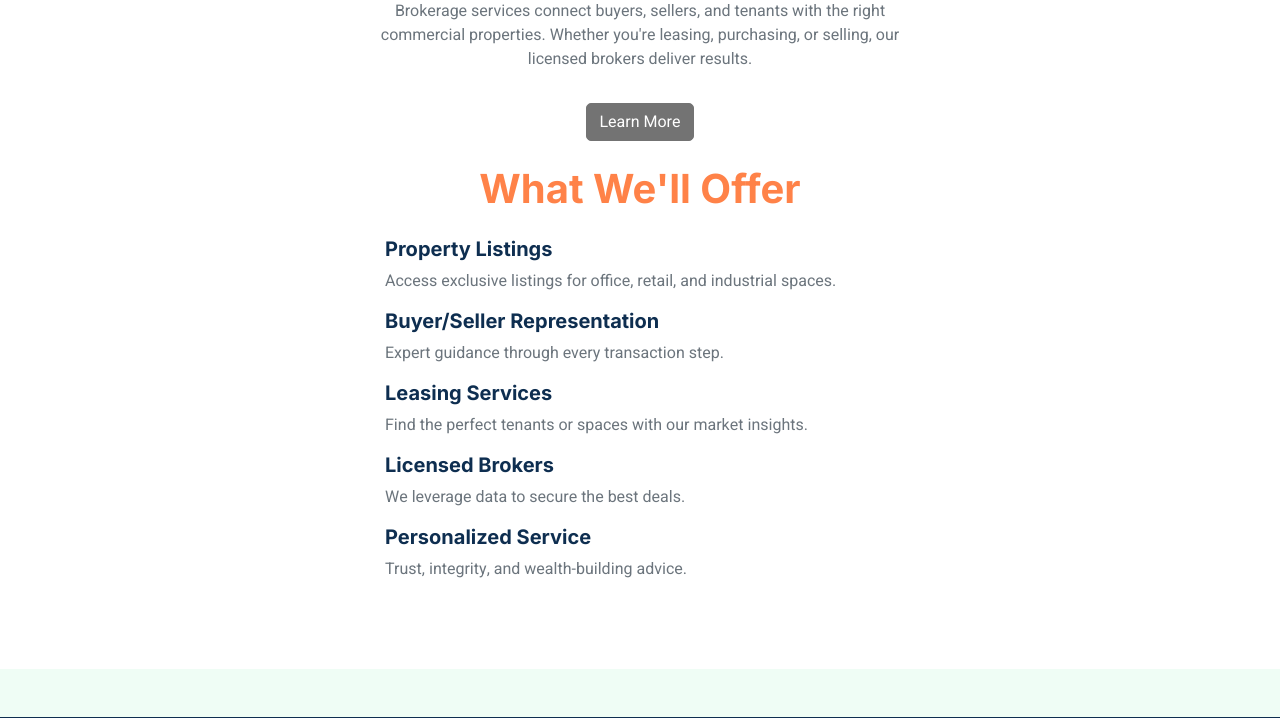
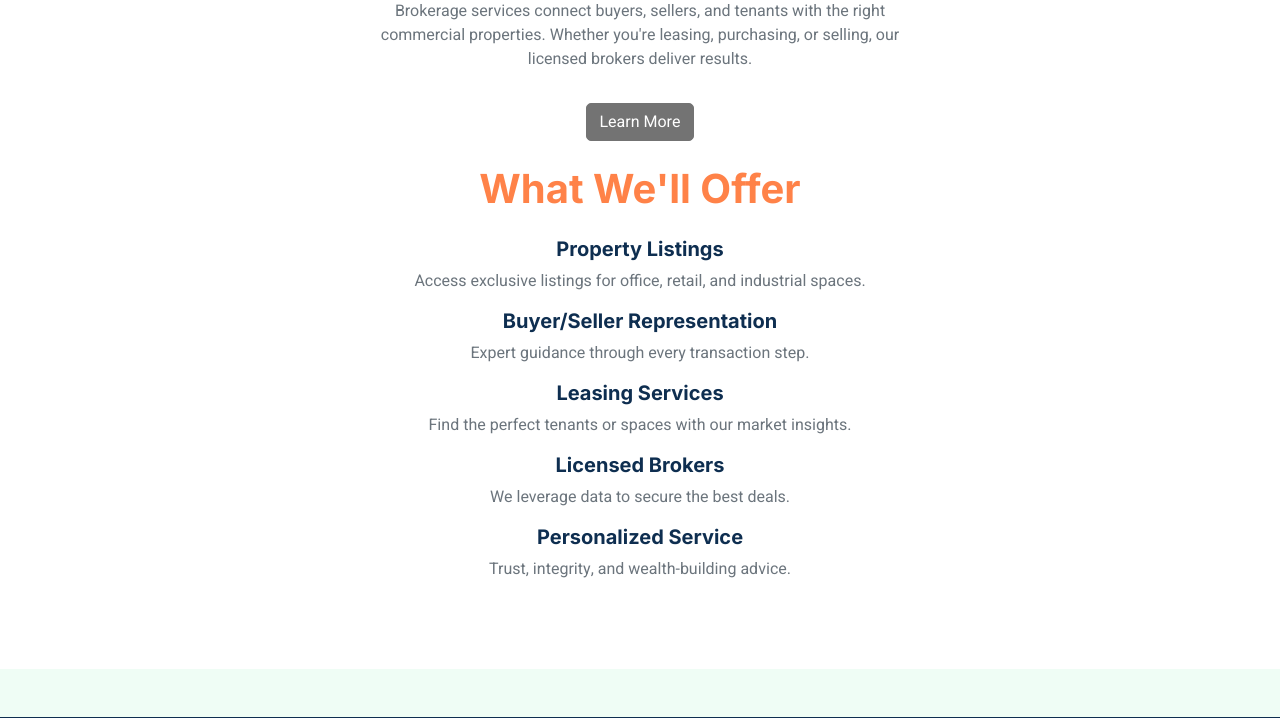
Before and after one commit to MthoNtanzi/we_management, a PHP site: page /brokerage.html in a window 1280 px wide. Shown: the part 761-1479 px from the top of the page. Run offline with PHP 8.4, Linux system fonts and the light colour scheme; some libraries are stand-ins or nearby versions.

Commit message:
Add minor changes

```diff
--- a/brokerage.html
+++ b/brokerage.html
@@ -134,25 +134,25 @@
                         <h1 class="mb-4 text-primary">What We'll Offer</h1>
                         <ul class="list-unstyled text-start">
                             <li class="mb-3">
-                                <h5 class="text-dark">Property Listings</h5>
-                                <p class="text-muted">Access exclusive listings for office, retail, and industrial
+                                <h5 class="text-dark text-center">Property Listings</h5>
+                                <p class="text-muted text-center">Access exclusive listings for office, retail, and industrial
                                     spaces.</p>
                             </li>
                             <li class="mb-3">
-                                <h5 class="text-dark">Buyer/Seller Representation</h5>
-                                <p class="text-muted">Expert guidance through every transaction step.</p>
+                                <h5 class="text-dark text-center">Buyer/Seller Representation</h5>
+                                <p class="text-muted text-center">Expert guidance through every transaction step.</p>
                             </li>
                             <li class="mb-3">
-                                <h5 class="text-dark">Leasing Services</h5>
-                                <p class="text-muted">Find the perfect tenants or spaces with our market insights.</p>
+                                <h5 class="text-dark text-center">Leasing Services</h5>
+                                <p class="text-muted text-center">Find the perfect tenants or spaces with our market insights.</p>
                             </li>
                             <li class="mb-3">
-                                <h5 class="text-dark">Licensed Brokers</h5>
-                                <p class="text-muted">We leverage data to secure the best deals.</p>
+                                <h5 class="text-dark text-center">Licensed Brokers</h5>
+                                <p class="text-muted text-center">We leverage data to secure the best deals.</p>
                             </li>
                             <li>
-                                <h5 class="text-dark">Personalized Service</h5>
-                                <p class="text-muted">Trust, integrity, and wealth-building advice.</p>
+                                <h5 class="text-dark text-center">Personalized Service</h5>
+                                <p class="text-muted text-center">Trust, integrity, and wealth-building advice.</p>
                             </li>
                         </ul>
                     </div>
--- a/css/style.css
+++ b/css/style.css
@@ -710,7 +710,7 @@ hr {
 
 .orange-blocks-container{
     display: flex;
-    justify-content: space-around;
+    justify-content:space-evenly;
 }
 
 .orange-blocks{
--- a/services.html
+++ b/services.html
@@ -121,7 +121,7 @@
             <h2 class="display-5 text-center py-6 text-capitalize">Services we offer</h2>
             <div class="video_container">
                 <video class="service_video" autoplay muted loop>
-                    <source src="https://videos.pexels.com/video-files/856661/856661-hd_1920_1080_25fps.mp4"
+                    <source src="https://videos.pexels.com/video-files/4686755/4686755-uhd_2560_1440_24fps.mp4"
                         type="video/mp4">
                     Your browser does not support the video tag.
                 </video>
```
Also changed, not shown: property-management.html (+7 -7 lines).
